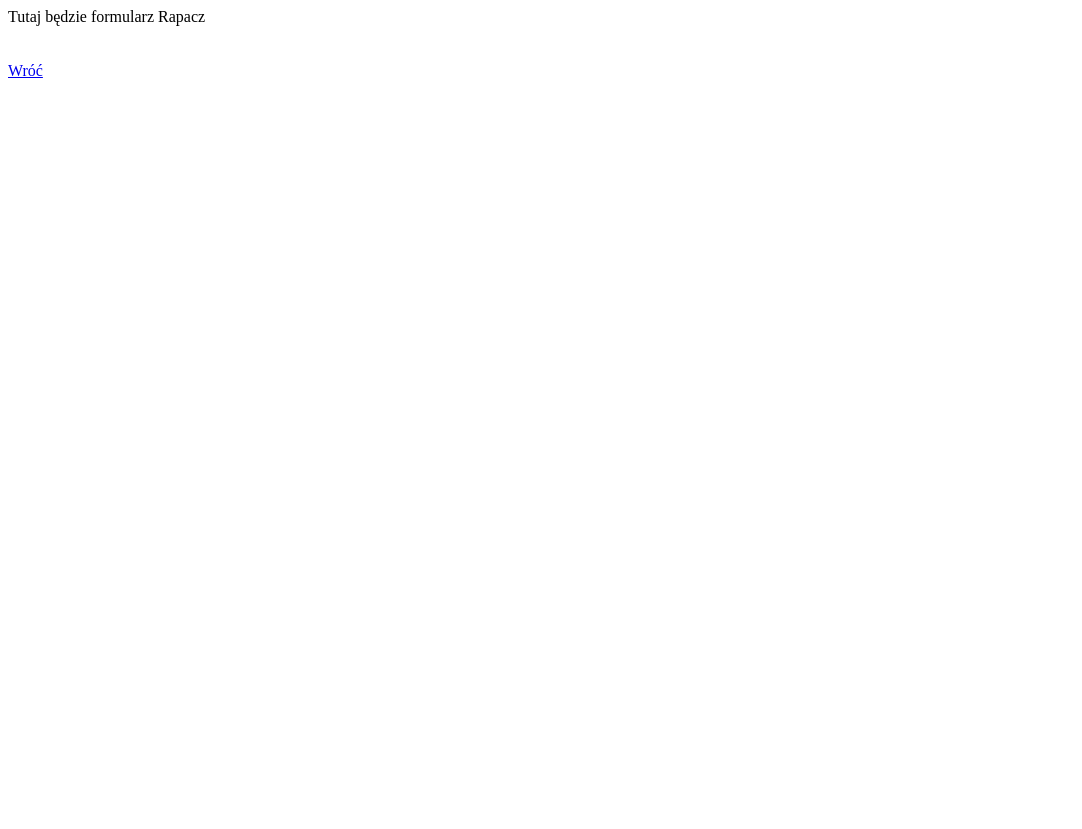
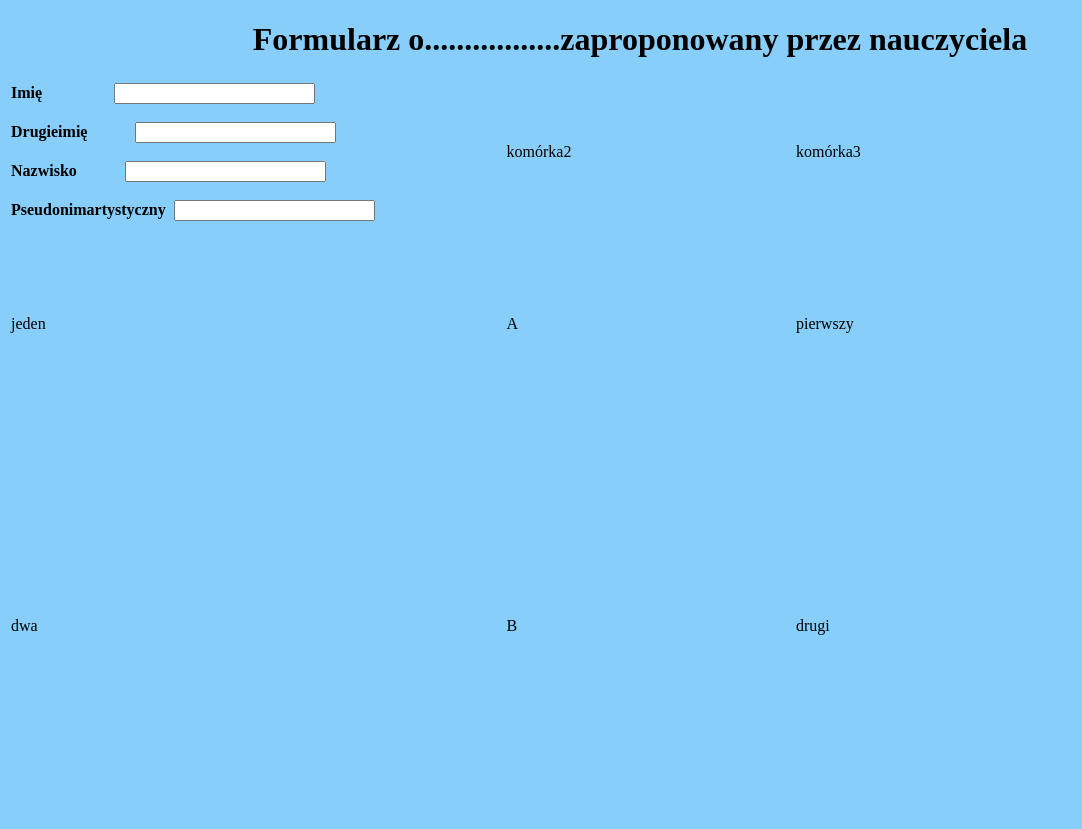
Before and after one commit to piraciarnia/piraciarnias, a plain HTML site: page formularz_Rapacz.html in a window 1280 px wide. Shown: the whole page, without its empty margins (0-1082 px from the left). Before the commit the page ends 800 px from the top, so only its background shows below. Drawn offline with Linux system fonts and the light colour scheme.

Commit message:
Update formularz_Rapacz.html

```diff
--- a/formularz_Rapacz.html
+++ b/formularz_Rapacz.html
@@ -1,17 +1,40 @@
 <!DOCTYPE html>
 <html lang="pl-PL">
-    <head>
-        <meta charset="utf-8">
-        <title>Formularz_Rapacz</title>
-    </head>
-
-<body>
-
-    Tutaj będzie formularz Rapacz<br>
-
-        <br><br>
-
-    <a href="index.html">Wróć</a>
-
+<head>
+   <meta charset="utf-8">
+   <title> ZADANIE FORMULARZ      </title>
+      </head>
+<body bgcolor="#87CEFA">
+<center><h1> Formularz o.................zaproponowany przez nauczyciela</h1></center>
+<form enctype="text/plain" action="mailto:mkryniew@wp.pl" subject="formularz_dane" method="Post">
+<TABLE>
+ <TR height="100">
+<TD width="500">
+<b>Imię</b>&nbsp&nbsp&nbsp&nbsp&nbsp&nbsp&nbsp&nbsp&nbsp&nbsp&nbsp
+&nbsp&nbsp&nbsp&nbsp&nbsp&nbsp<input name="imie" size="22">
+<br><br>
+<b>Drugieimię</b>&nbsp&nbsp&nbsp&nbsp&nbsp&nbsp&nbsp
+&nbsp&nbsp&nbsp&nbsp<input name="drugie" size="22">
+<br><br>
+<b>Nazwisko</b>&nbsp&nbsp&nbsp&nbsp&nbsp&nbsp&nbsp&nbsp&nbsp&nbsp&nbsp&nbsp<input
+name="nazwisko" size="22">
+<br><br>
+<b>Pseudonimartystyczny</b>&nbsp&nbsp<input name="login" size="22"><nobr><br>
+</TD>
+<TD width="300" >komórka2 </TD>
+<TD width="500">komórka3  </TD>
+</TR>
+ <TR height="200">
+<TD>jeden</TD>
+<TD> A                    </TD>
+<TD> pierwszy             </TD>
+</TR>
+ <TR height="400">
+<TD>dwa </TD>
+<TD> B                    </TD>
+<TD> drugi                </TD>
+</TR>
+</TABLE>
+</form>
 </body>
 </html>
```
